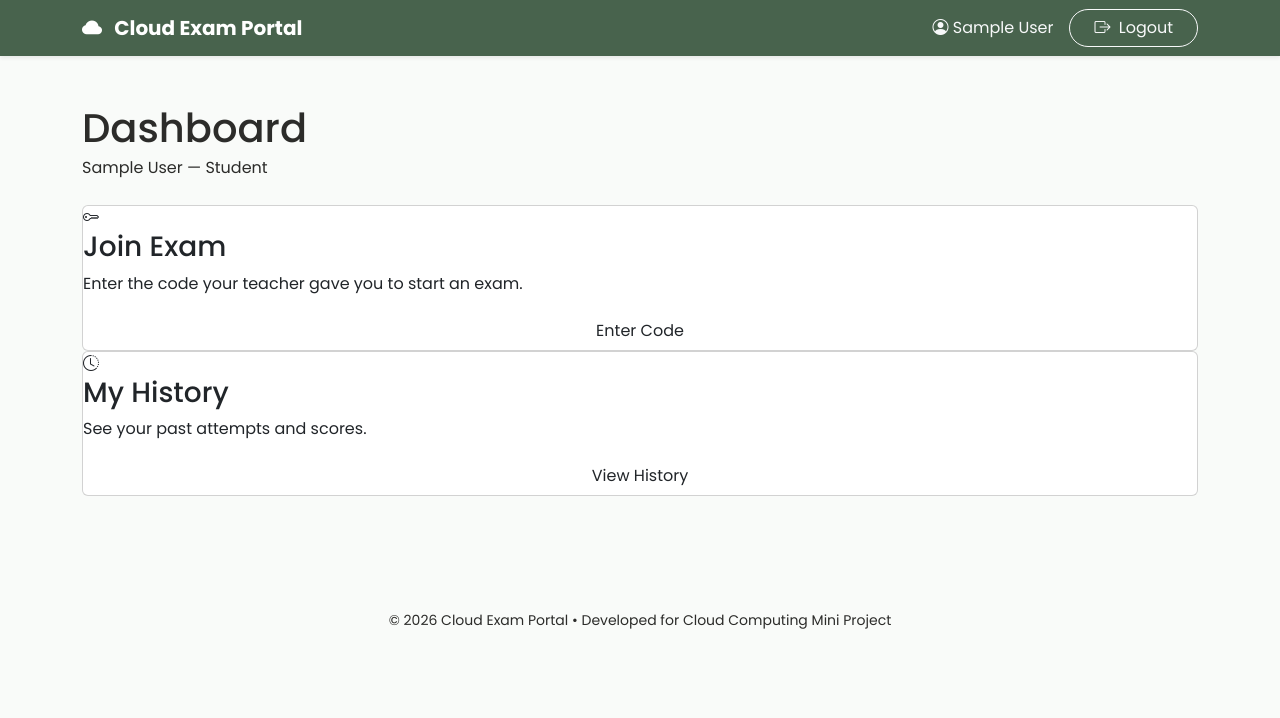
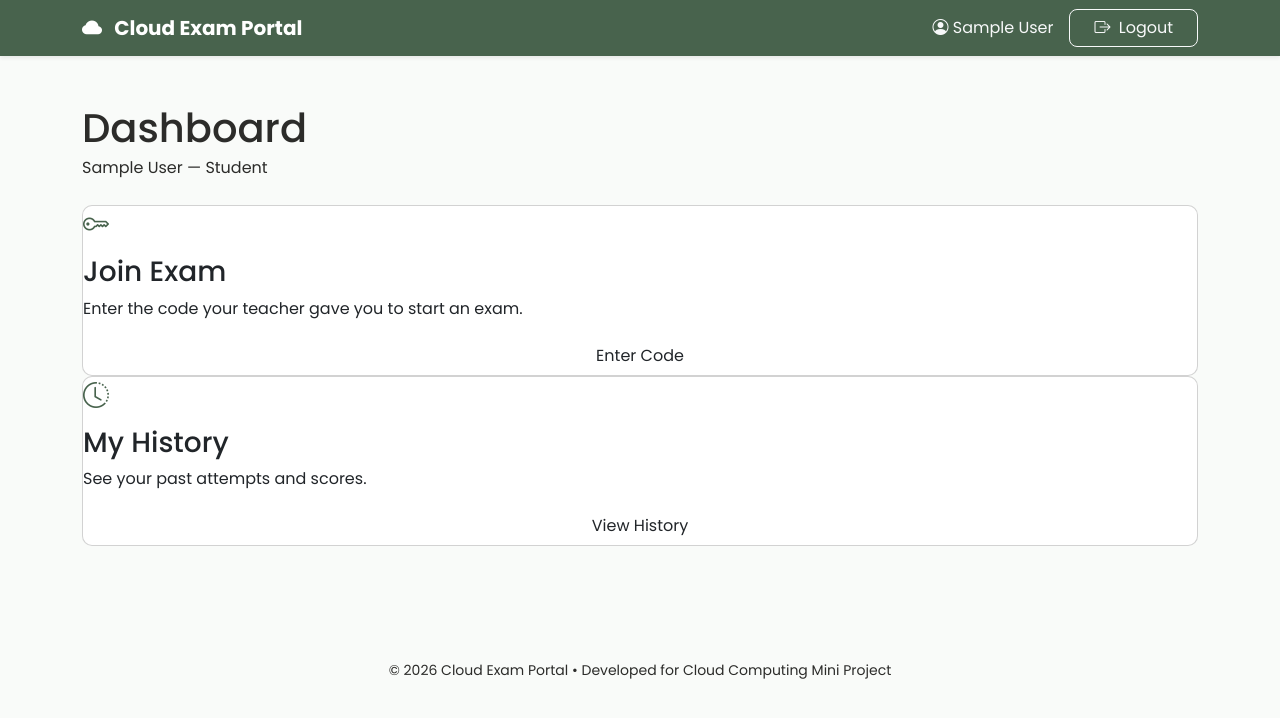
Before and after one commit to danyaramesh1647-lang/cloud-exam-portal, a Flask app: page /dashboard in a window 1280 px wide. Shown: the top 718 px of the page. Run offline with Flask 3, Linux system fonts and the light colour scheme; the visitor is signed in with stand-in values (Sample User, id 1).

Commit message:
Update style.css

```diff
--- a/static/style.css
+++ b/static/style.css
@@ -326,3 +326,28 @@ body{
         margin-bottom: 2px;
     }
 }
+/* =======================
+   PROFESSIONAL STYLING PASS
+======================= */
+
+.icon{
+    font-size: 26px;
+    color: #48634D;
+    margin-bottom: 10px;
+}
+
+.card{
+    border-radius: 10px !important;
+}
+
+.btn, .btn-success{
+    border-radius: 8px !important;
+}
+
+.badge-status{
+    border-radius: 6px !important;
+}
+
+.auth-card{
+    border-radius: 12px !important;
+}
```
